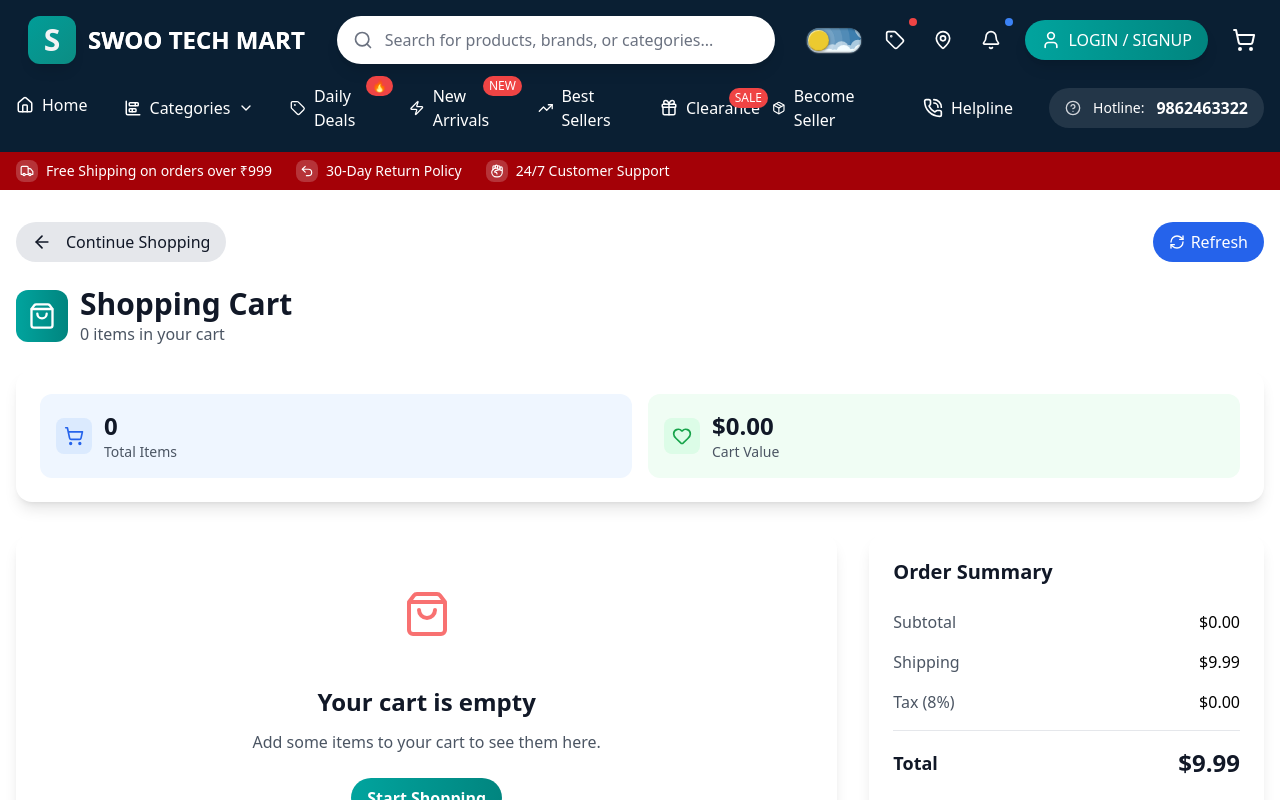
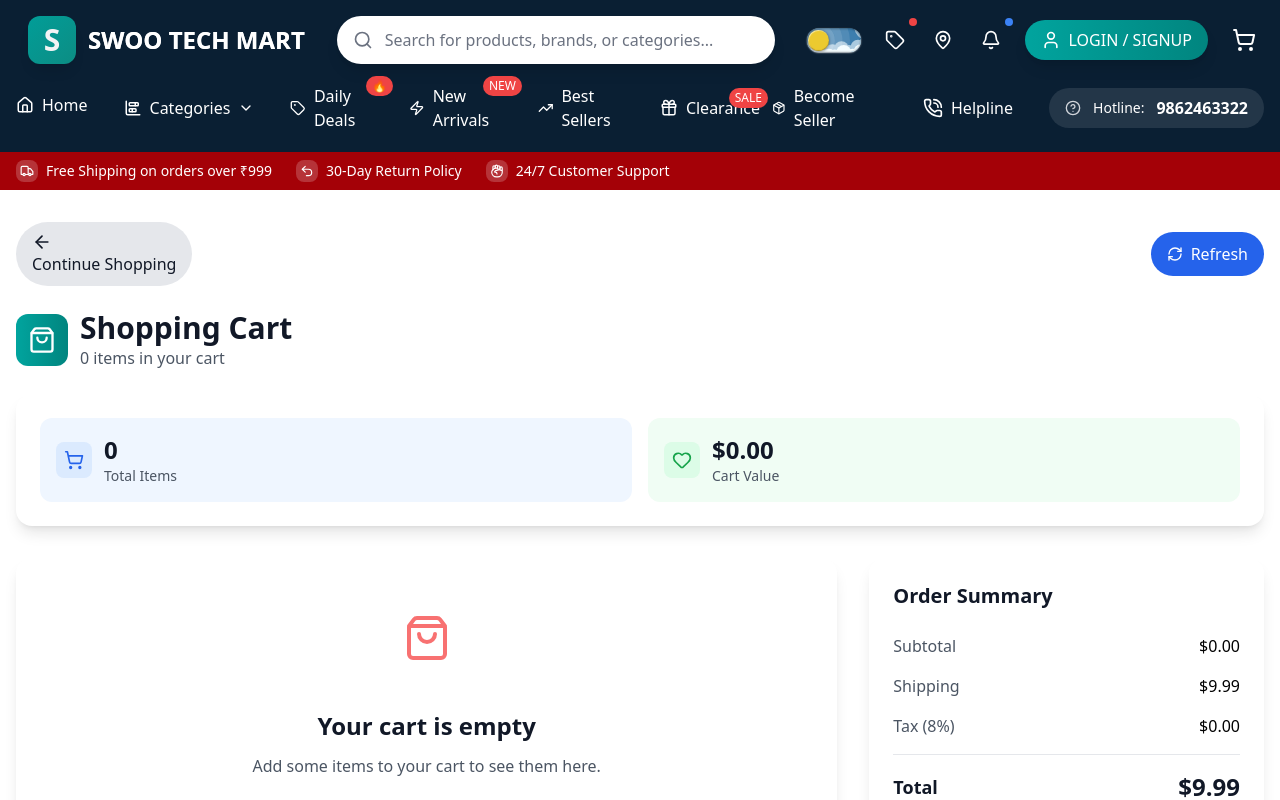
Before and after one commit to pankajkarki11/Swoo-tech-store, a React (Vite) app: page /cart in a window 1280 px wide. Shown: the top 800 px of the page. Built offline with nearby package versions, Linux system fonts and the light colour scheme.

Commit message:
button component advanced

```diff
--- a/src/components_temp/ui/Button.jsx
+++ b/src/components_temp/ui/Button.jsx
@@ -1,7 +1,15 @@
 // src/components/ui/Button.jsx
-import React from "react";
+import React, { forwardRef, useMemo } from "react";
+import PropTypes from "prop-types";
 
-const Button = ({
+// Utility function for merging classes
+const mergeClasses = (...classes) => {
+  return classes.filter(Boolean).join(' ');
+};
+
+const Button = forwardRef(
+  (
+    {
       children,
       variant = "primary",
       size = "medium",
@@ -12,67 +20,409 @@ const Button = ({
       icon = null,
       iconPosition = "left",
       iconOnly = false,
+      type = "button",
+      onClick,
+      ariaLabel,
+      dataTestId,
+
+      // Advanced props for bypassing defaults
+      baseClassName = "", // Completely replace base styles
+      variantClassName = "", // Replace variant styles
+      sizeClassName = "", // Replace size styles
+      iconSpacingClassName = "", // Replace icon spacing
+      // Component composition props
+      as: Component = "button",
+      href,
+      target,
+      rel,
+      // CSS-in-JS style injection
+      style,
+      // Custom render props
+      renderIcon,
+      renderLoading,
+      renderChildren,
+      // State overrides
+      overrideStyles = {},
+      // Theme customization
+      theme = {},
+      // Event handlers with custom logic
+      onMouseEnter,
+      onMouseLeave,
+      onFocus,
+      onBlur,
+      // Custom attributes
+      customAttributes = {},
+      // Slot props for advanced composition
+      iconSlot,
+      contentSlot,
+      loadingSlot,
+      // Compound component props
+      __disableDefaults = false,
       ...props
-}) => {
-  const baseStyles =
-    "inline-flex items-center justify-center font-medium rounded-full transition-all duration-200 focus:outline-none focus:ring-2 focus:ring-offset-2 disabled:opacity-50 disabled:cursor-not-allowed";
+    },
+    ref
+  ) => {
+    // Determine if we should use any default styles
+    const useDefaults = !__disableDefaults;
 
-  const variants = {
-    primary: "bg-blue-600 text-white hover:bg-blue-700 focus:ring-blue-500",
+    // Default base styles (can be completely bypassed)
+    const defaultBaseStyles = useDefaults
+      ? "inline-flex items-center justify-center font-medium rounded-full transition-all duration-200 focus:outline-none focus:ring-2 focus:ring-offset-2 disabled:opacity-40 disabled:bg-gradient-to-br disabled:from-gray-500 disabled:to-gray-700 disabled:cursor-not-allowed active:scale-[0.98]"
+      : "";
+
+    // Default variants (can be partially or completely overridden)
+    const defaultVariants = useDefaults
+      ? {
+          primary:
+            "bg-blue-600 text-white hover:bg-blue-700 focus:ring-blue-500 active:bg-blue-800",
           secondary:
-      "bg-gray-200 text-gray-900 hover:bg-gray-300 focus:ring-gray-500 dark:bg-gray-700 dark:text-gray-100 dark:hover:bg-gray-600",
-    danger: "bg-red-600 text-white hover:bg-red-700 focus:ring-red-500",
-    success: "bg-green-600 text-white hover:bg-green-700 focus:ring-green-500",
+            "bg-gray-200 text-gray-900 hover:bg-gray-300 focus:ring-gray-500 dark:bg-gray-700 dark:text-gray-100 dark:hover:bg-gray-600 dark:focus:ring-gray-400",
+          danger:
+            "bg-red-600 text-white hover:bg-red-700 focus:ring-red-500 active:bg-red-800",
+          success:
+            "bg-green-600 text-white hover:bg-green-700 focus:ring-green-500 active:bg-green-800",
           outline:
-      "border border-gray-300 text-gray-700 hover:bg-gray-50 focus:ring-gray-500 dark:border-gray-600 dark:text-gray-300 dark:hover:bg-gray-700",
+            "border border-gray-300 bg-transparent text-gray-700 hover:bg-gray-50 focus:ring-gray-500 dark:border-gray-600 dark:text-gray-300 dark:hover:bg-gray-700 dark:focus:ring-gray-400",
           ghost:
-      "text-gray-700 hover:bg-gray-100 focus:ring-gray-500 dark:text-gray-300 dark:hover:bg-gray-700",
-    teal: "bg-gradient-to-r from-[#01A49E] to-[#01857F] text-white rounded-full font-semibold hover:shadow-lg transition hover:scale-105 border-rounded",
-    cart: "bg-gradient-to-r from-[#01A49E] to-[#01857F] text-white rounded-lg font-semibold hover:shadow-lg transition hover:scale-105 border-rounded",
+            "bg-transparent text-gray-700 hover:bg-gray-100 focus:ring-gray-500 dark:text-gray-300 dark:hover:bg-gray-700 ",
+          teal: "bg-gradient-to-r from-[#01A49E] to-[#01857F] text-white font-semibold hover:shadow-lg hover:scale-[1.02] active:scale-[0.98] focus:ring-teal-500",
+          cart: "bg-gradient-to-r from-[#01A49E] to-[#01857F] text-white font-semibold hover:shadow-lg hover:scale-[1.02] active:scale-[0.98] focus:ring-teal-500 rounded-lg",
           overlay:
-      "mb-6 bg-white text-gray-900 px-6 py-2.5 rounded-lg font-medium hover:bg-gray-100 transition flex items-center gap-2 shadow-lg hover:shadow-xl transform hover:-translate-y-1",
+            "bg-white text-gray-900 font-medium hover:bg-gray-100 transition shadow-lg hover:shadow-xl hover:-translate-y-0.5 active:translate-y-0 dark:bg-gray-800 dark:text-gray-100 dark:hover:bg-gray-700 rounded-lg",
+          // Theme-aware variants
+          custom: "", // Empty for custom styling
+        }
+      : {};
+
+    // Default sizes (can be overridden)
+    const defaultSizes = useDefaults
+      ? {
+          small: "px-3 py-1.5 text-sm min-h-[32px]",
+          medium: "px-4 py-2.5 text-base min-h-[44px]",
+          large: "px-6 py-3 text-base min-h-[52px]",
+          xlarge: "px-8 py-4 text-lg min-h-[60px]",
+          addcart: "px-20 py-5 text-lg min-h-[64px]",
+          "icon-small": "w-8 h-8 p-0",
+          "icon-medium": "w-10 h-10 p-0",
+          "icon-large": "w-12 h-12 p-0",
+        }
+      : {};
+
+    // Default icon spacing (can be overridden)
+    const defaultIconSpacing = useDefaults
+      ? {
+          small: "gap-1.5",
+          medium: "gap-2",
+          large: "gap-2.5",
+          xlarge: "gap-3",
+          addcart: "gap-3",
+          "icon-small": "gap-0",
+          "icon-medium": "gap-0",
+          "icon-large": "gap-0",
+        }
+      : {};
+
+    // Merge theme overrides with defaults
+    const mergedVariants = useMemo(() => {
+      if (!useDefaults) return {};
+      return {
+        ...defaultVariants,
+        ...theme.variants,
+      };
+    }, [useDefaults, theme.variants]);
+
+    const mergedSizes = useMemo(() => {
+      if (!useDefaults) return {};
+      return {
+        ...defaultSizes,
+        ...theme.sizes,
+      };
+    }, [useDefaults, theme.sizes]);
+
+    // Determine size class
+    const sizeKey = iconOnly ? `icon-${size}` : size;
+    const sizeClass = sizeClassName ||
+                     (useDefaults && mergedSizes[sizeKey]) ||
+                     (useDefaults && mergedSizes.medium) ||
+                     "";
+
+    // Determine spacing class
+    const spacingClass = iconSpacingClassName ||
+                        (useDefaults && defaultIconSpacing[sizeKey]) ||
+                        "";
+
+    // Determine variant class
+    const variantClass = variantClassName ||
+                        (useDefaults && mergedVariants[variant]) ||
+                        "";
+
+    // Determine width class
+    const widthClass = fullWidth && useDefaults ? "w-full" : "";
+
+    // Determine if button should be square for icon-only
+    const iconOnlyClass = iconOnly && useDefaults ? "aspect-square" : "";
+
+    // Build className with priority: custom > override > defaults
+    const buttonClassName = mergeClasses(
+      baseClassName || defaultBaseStyles,
+      variantClass,
+      sizeClass,
+      !iconOnly ? spacingClass : "",
+      widthClass,
+      iconOnlyClass,
+      className
+    );
+
+    // Custom icon renderer
+    const renderCustomIcon = () => {
+      if (loading && renderLoading) {
+        return renderLoading();
+      }
+
+      if (renderIcon) {
+        return renderIcon({ icon, iconPosition, loading, iconOnly });
+      }
+
+      if (iconSlot) {
+        return iconSlot;
+      }
+
+      if (!icon || loading) return null;
+
+      return (
+        <span className="flex-shrink-0" aria-hidden="true">
+          {icon}
+        </span>
+      );
     };
 
+    // Custom loading renderer
+    const renderCustomLoading = () => {
+      if (loadingSlot) return loadingSlot;
 
-  const sizes = iconOnly
-    ? {
+      if (renderLoading) {
+        return renderLoading();
+      }
 
-        small: "w-[32px] h-[32px] text-sm",
-        medium: "w-[44px] h-[44px] text-base",
-        large: "w-[52px] h-[52px] text-lg",
-      }
-    : {
-
-        small: "px-4 py-2 text-sm",
-        medium: "px-4 py-2.5 text-md leading-tight",
-        large: "px-6 py-3 text-base",
-        xlarge: "px-20 py-3 text-base",
-        addcart: "px-20 py-5 text-lg",
+      return <DefaultLoadingSpinner />;
     };
 
-  // Icon spacing based on button size
-  const iconSpacing = {
-    small: "gap-1",
-    medium: "gap-1.5",
-    large: "gap-2",
-    xlarge: "gap-2.5",
-    addcart: "gap-2.5",
+    // Custom children renderer
+    const renderCustomChildren = () => {
+      if (contentSlot) return contentSlot;
+
+      if (renderChildren) {
+        return renderChildren({ children, loading, iconOnly });
+      }
+
+      return children;
     };
 
-  const widthClass = fullWidth ? "w-full" : "";
+    // Determine button content based on loading and composition
+    const renderContent = () => {
+      if (loading) {
+        return (
+          <>
+            {renderCustomLoading()}
+            {!iconOnly && <span className="ml-2">{renderCustomChildren()}</span>}
+          </>
+        );
+      }
 
-  // Render icon based on position
-  const renderIcon = () => {
-    if (!icon || loading) return null;
-    return <span className="flex-shrink-0">{icon}</span>;
+      if (iconOnly) {
+        return renderCustomIcon() || renderCustomChildren();
+      }
+
+      return (
+        <>
+          {iconPosition === "left" && renderCustomIcon()}
+          <span className="truncate">{renderCustomChildren()}</span>
+          {iconPosition === "right" && renderCustomIcon()}
+        </>
+      );
     };
 
-  // Render loading spinner
-  const renderLoadingSpinner = () => {
-    if (!loading) return null;
+    // Handle accessibility
+    const buttonAriaLabel = ariaLabel ||
+                           (iconOnly && typeof children === 'string' ? children : undefined);
+
+    // Merge custom styles with overrides
+    const mergedStyle = {
+      ...overrideStyles,
+      ...style,
+    };
+
+    // Merge all custom attributes
+    const mergedAttributes = {
+      ...customAttributes,
+      ...(Component === 'a' && href ? { href, target, rel } : {}),
+      'data-testid': dataTestId,
+      'aria-label': buttonAriaLabel,
+      'aria-busy': loading,
+    };
+
+    // Common button props
+    const buttonProps = {
+      ref,
+      className: buttonClassName,
+      disabled: disabled || loading,
+      onClick,
+      onMouseEnter,
+      onMouseLeave,
+      onFocus,
+      onBlur,
+      style: mergedStyle,
+      ...mergedAttributes,
+      ...props,
+    };
+
+    // If using custom Component, add type prop only for button elements
+    if (Component === 'button' || Component === 'input') {
+      buttonProps.type = type;
+    }
+
+    return (
+      <Component {...buttonProps}>
+        {renderContent()}
+      </Component>
+    );
+  }
+);
+
+// Default loading spinner
+const DefaultLoadingSpinner = () => (
+  <svg
+    className="animate-spin h-5 w-5"
+    xmlns="http://www.w3.org/2000/svg"
+    fill="none"
+    viewBox="0 0 24 24"
+    aria-hidden="true"
+  >
+    <circle
+      className="opacity-25"
+      cx="12"
+      cy="12"
+      r="10"
+      stroke="currentColor"
+      strokeWidth="4"
+    />
+    <path
+      className="opacity-75"
+      fill="currentColor"
+      d="M4 12a8 8 0 018-8V0C5.373 0 0 5.373 0 12h4zm2 5.291A7.962 7.962 0 014 12H0c0 3.042 1.135 5.824 3 7.938l3-2.647z"
+    />
+  </svg>
+);
+
+// Remove the duplicate export statement that was causing the error
+// export const mergeClasses = (...classes) => {
+//   return classes.filter(Boolean).join(' ');
+// };
+
+// PropTypes
+Button.propTypes = {
+  // Basic props
+  children: PropTypes.node,
+  variant: PropTypes.oneOf([
+    "primary",
+    "secondary",
+    "danger",
+    "success",
+    "outline",
+    "ghost",
+    "teal",
+    "cart",
+    "overlay",
+    "custom",
+  ]),
+  size: PropTypes.oneOf(["small", "medium", "large", "xlarge", "addcart"]),
+  fullWidth: PropTypes.bool,
+  loading: PropTypes.bool,
+  disabled: PropTypes.bool,
+  className: PropTypes.string,
+  icon: PropTypes.node,
+  iconPosition: PropTypes.oneOf(["left", "right"]),
+  iconOnly: PropTypes.bool,
+  type: PropTypes.oneOf(["button", "submit", "reset"]),
+
+  // Advanced props
+  baseClassName: PropTypes.string,
+  variantClassName: PropTypes.string,
+  sizeClassName: PropTypes.string,
+  iconSpacingClassName: PropTypes.string,
+
+  // Component composition
+  as: PropTypes.elementType,
+  href: PropTypes.string,
+  target: PropTypes.string,
+  rel: PropTypes.string,
+
+  // Style injection
+  style: PropTypes.object,
+
+  // Render props
+  renderIcon: PropTypes.func,
+  renderLoading: PropTypes.func,
+  renderChildren: PropTypes.func,
+
+  // State overrides
+  overrideStyles: PropTypes.object,
+
+  // Theme customization
+  theme: PropTypes.shape({
+    variants: PropTypes.object,
+    sizes: PropTypes.object,
+  }),
+
+  // Event handlers
+  onClick: PropTypes.func,
+  onMouseEnter: PropTypes.func,
+  onMouseLeave: PropTypes.func,
+  onFocus: PropTypes.func,
+  onBlur: PropTypes.func,
+
+  // Custom attributes
+  customAttributes: PropTypes.object,
+
+  // Slot props
+  iconSlot: PropTypes.node,
+  contentSlot: PropTypes.node,
+  loadingSlot: PropTypes.node,
+
+  // Accessibility
+  ariaLabel: PropTypes.string,
+  dataTestId: PropTypes.string,
+
+  // Danger zone
+  __dangerouslyDisableDefaults: PropTypes.bool,
+};
+
+Button.displayName = "Button";
+
+// Compound component exports
+Button.Icon = ({ children, className = "" }) => (
+  <span className={`flex-shrink-0 ${className}`}>
+    {children}
+  </span>
+);
+
+Button.Text = ({ children, className = "" }) => (
+  <span className={`truncate ${className}`}>
+    {children}
+  </span>
+);
+
+Button.Loading = ({ className = "", size = "medium" }) => {
+  const sizeMap = {
+    small: "h-4 w-4",
+    medium: "h-5 w-5",
+    large: "h-6 w-6",
+  };
+
   return (
     <svg
-        className="animate-spin h-4 w-4 text-current"
+      className={`animate-spin ${sizeMap[size]} ${className}`}
+      xmlns="http://www.w3.org/2000/svg"
       fill="none"
       viewBox="0 0 24 24"
     >
@@ -83,35 +433,14 @@ const Button = ({
         r="10"
         stroke="currentColor"
         strokeWidth="4"
-        ></circle>
+      />
       <path
         className="opacity-75"
         fill="currentColor"
         d="M4 12a8 8 0 018-8V0C5.373 0 0 5.373 0 12h4zm2 5.291A7.962 7.962 0 014 12H0c0 3.042 1.135 5.824 3 7.938l3-2.647z"
-        ></path>
+      />
     </svg>
   );
 };
 
-  return (
-    <button
-      className={`
-        ${baseStyles}
-        ${variants[variant]}
-        ${sizes[size]}
-        ${!iconOnly ? iconSpacing[size] : ""}
-        ${widthClass}
-        ${className}
-      `}
-      disabled={disabled || loading}
-      {...props}
-    >
-      {loading && renderLoadingSpinner()}
-      {!loading && iconPosition === "left" && renderIcon()}
-      {!iconOnly && children}
-      {!loading && iconPosition === "right" && renderIcon()}
-    </button>
-  );
-};
-
 export default Button;
```
Lines whose indentation alone changed are shown as unchanged.
